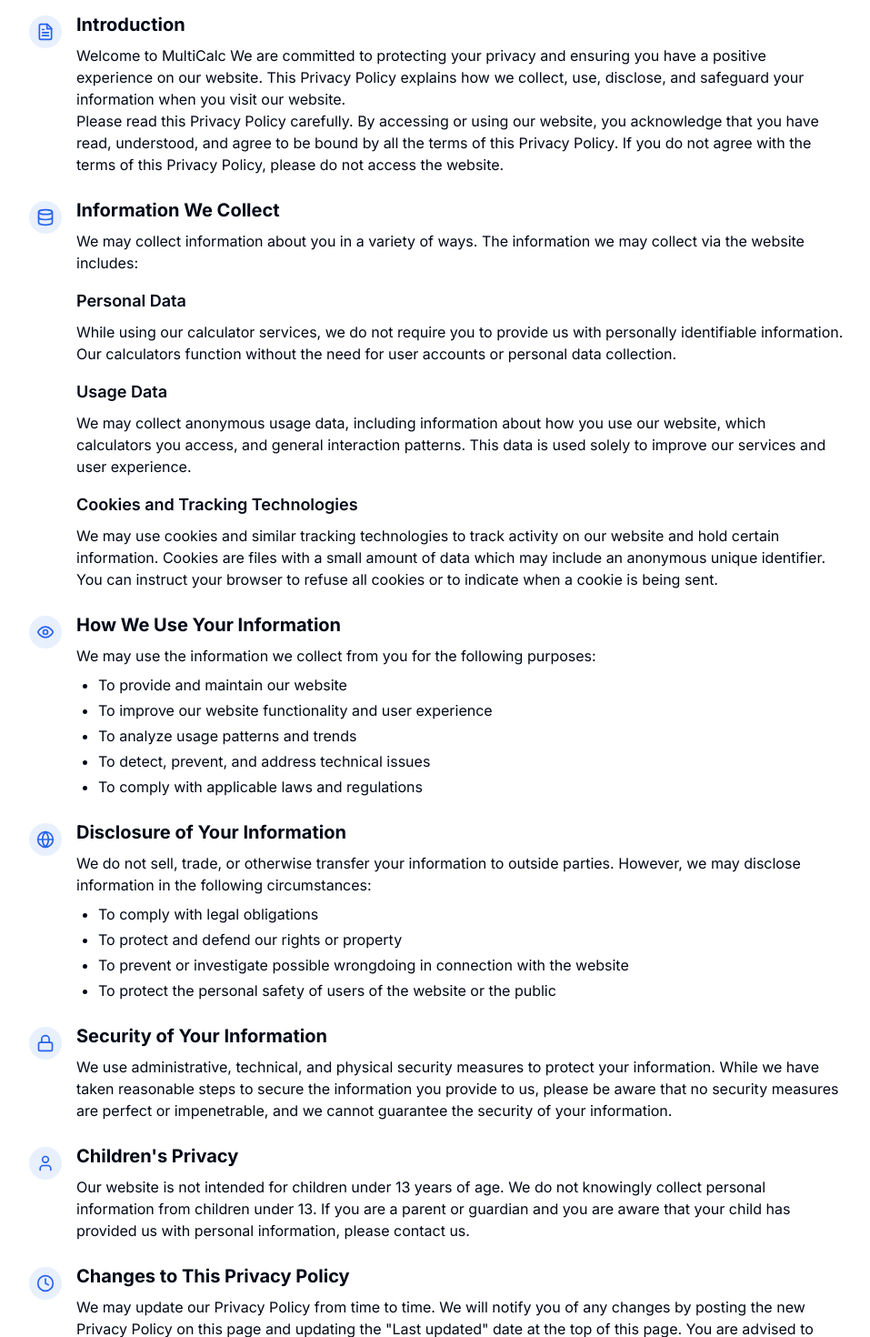
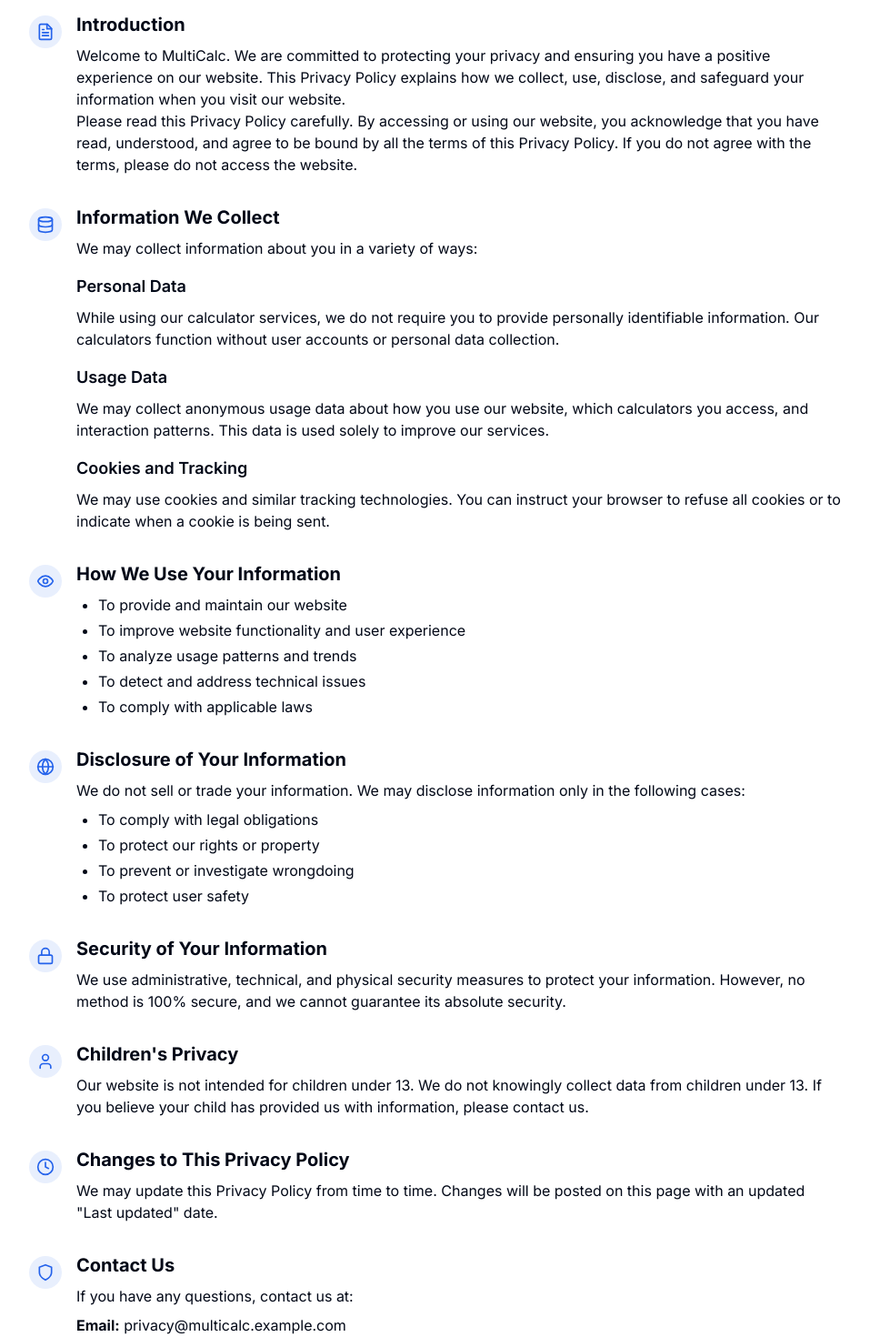
Before and after one commit to codewithdhruba01/MultiCalc, a React (Vite) app: page /privacy-policy in a window 1280 px wide. Shown: the part 200-1670 px from the top of the page at 91% size, without its empty margins (160-1117 px from the left). Built offline with nearby package versions, Linux system fonts and the light colour scheme.

Commit message:
feat: add smooth animation component using AOS for enhanced user experience

```diff
--- a/src/pages/BasicCalculators.tsx
+++ b/src/pages/BasicCalculators.tsx
@@ -9,7 +9,7 @@ export default function BasicCalculators() {
   const [activeCalculator, setActiveCalculator] = useState<'basic' | 'scientific' | 'percentage'>('basic')
 
   return (
-    <div className="py-8 md:py-12">
+    <div className="py-8 md:py-12" data-aos="fade-up">
       <Container>
         <div className="max-w-3xl mx-auto">
           <h1 className="text-3xl font-bold mb-2 text-center">Basic Calculators</h1>
--- a/src/pages/Home.tsx
+++ b/src/pages/Home.tsx
@@ -97,7 +97,7 @@ export default function Home() {
         </section>
 
         {/* Featured Calculator */}
-        <section className="mb-16" data-aos="fade-up">
+        <section className="mb-16" data-aos="zoom-in">
           <h2 className="text-3xl font-bold mb-8 text-center">Featured Calculator</h2>
           <div className="max-w-xl mx-auto">
             <Link to={featuredCalculators[0].link}>
@@ -205,7 +205,7 @@ export default function Home() {
         </section>
 
         {/* CTA Section */}
-        <section className="text-center p-8 bg-muted rounded-lg" data-aos="fade-up">
+        <section className="text-center p-8 bg-muted rounded-lg" data-aos="zoom-in">
           <h2 className="text-2xl font-bold mb-4">Ready to Calculate?</h2>
           <p className="text-muted-foreground mb-6 max-w-xl mx-auto">
             Explore our range of calculators and simplify your calculations today. No sign-up required!
--- a/src/pages/PrivacyPolicy.tsx
+++ b/src/pages/PrivacyPolicy.tsx
@@ -1,138 +1,193 @@
+import { useEffect } from 'react'
 import { Container } from '@/components/ui/Container'
+import AOS from 'aos'
+import 'aos/dist/aos.css'
 import { Shield, Clock, User, FileText, Lock, Eye, Database, Globe } from 'lucide-react'
 
 export default function PrivacyPolicy() {
+  useEffect(() => {
+    // Scroll to top when page loads
+    window.scrollTo(0, 0)
+
+    // Initialize AOS
+    AOS.init({
+      duration: 800,
+      once: true,
+    })
+  }, [])
+
   return (
     <div className="py-8 md:py-12">
       <Container>
         <div className="max-w-4xl mx-auto">
-          <div className="mb-8 text-center">
+          <div
+            className="mb-8 text-center"
+            data-aos="fade-up"
+          >
             <h1 className="text-3xl font-bold mb-2">Privacy Policy</h1>
-            <p className="text-muted-foreground">Last updated: {new Date().toLocaleDateString('en-US', { month: 'long', day: 'numeric', year: 'numeric' })}</p>
+            <p className="text-muted-foreground">
+              Last updated:{' '}
+              {new Date().toLocaleDateString('en-US', {
+                month: 'long',
+                day: 'numeric',
+                year: 'numeric',
+              })}
+            </p>
           </div>
 
-          <div className="prose prose-lg dark:prose-invert max-w-none">
-            <div className="flex items-start mb-6">
+          <div className="prose prose-lg dark:prose-invert max-w-none space-y-8">
+            {/* Introduction */}
+            <div
+              className="flex items-start"
+              data-aos="fade-up"
+              data-aos-delay="100"
+            >
               <div className="mr-4 mt-1 bg-primary/10 p-2 rounded-full">
                 <FileText className="h-5 w-5 text-primary" />
               </div>
               <div>
                 <h2 className="text-xl font-bold mb-2">Introduction</h2>
                 <p>
-                  Welcome to MultiCalc We are committed to protecting your privacy and ensuring you have a positive experience on our website. This Privacy Policy explains how we collect, use, disclose, and safeguard your information when you visit our website.
+                  Welcome to MultiCalc. We are committed to protecting your privacy and ensuring you have a positive experience on our website. This Privacy Policy explains how we collect, use, disclose, and safeguard your information when you visit our website.
                 </p>
                 <p>
-                  Please read this Privacy Policy carefully. By accessing or using our website, you acknowledge that you have read, understood, and agree to be bound by all the terms of this Privacy Policy. If you do not agree with the terms of this Privacy Policy, please do not access the website.
+                  Please read this Privacy Policy carefully. By accessing or using our website, you acknowledge that you have read, understood, and agree to be bound by all the terms of this Privacy Policy. If you do not agree with the terms, please do not access the website.
                 </p>
               </div>
             </div>
 
-            <div className="flex items-start mb-6">
+            {/* Information We Collect */}
+            <div
+              className="flex items-start"
+              data-aos="fade-up"
+              data-aos-delay="200"
+            >
               <div className="mr-4 mt-1 bg-primary/10 p-2 rounded-full">
                 <Database className="h-5 w-5 text-primary" />
               </div>
               <div>
                 <h2 className="text-xl font-bold mb-2">Information We Collect</h2>
-                <p>
-                  We may collect information about you in a variety of ways. The information we may collect via the website includes:
-                </p>
+                <p>We may collect information about you in a variety of ways:</p>
                 <h3 className="text-lg font-semibold mt-4 mb-2">Personal Data</h3>
                 <p>
-                  While using our calculator services, we do not require you to provide us with personally identifiable information. Our calculators function without the need for user accounts or personal data collection.
+                  While using our calculator services, we do not require you to provide personally identifiable information. Our calculators function without user accounts or personal data collection.
                 </p>
                 <h3 className="text-lg font-semibold mt-4 mb-2">Usage Data</h3>
                 <p>
-                  We may collect anonymous usage data, including information about how you use our website, which calculators you access, and general interaction patterns. This data is used solely to improve our services and user experience.
+                  We may collect anonymous usage data about how you use our website, which calculators you access, and interaction patterns. This data is used solely to improve our services.
                 </p>
-                <h3 className="text-lg font-semibold mt-4 mb-2">Cookies and Tracking Technologies</h3>
+                <h3 className="text-lg font-semibold mt-4 mb-2">Cookies and Tracking</h3>
                 <p>
-                  We may use cookies and similar tracking technologies to track activity on our website and hold certain information. Cookies are files with a small amount of data which may include an anonymous unique identifier. You can instruct your browser to refuse all cookies or to indicate when a cookie is being sent.
+                  We may use cookies and similar tracking technologies. You can instruct your browser to refuse all cookies or to indicate when a cookie is being sent.
                 </p>
               </div>
             </div>
 
-            <div className="flex items-start mb-6">
+            {/* How We Use Your Information */}
+            <div
+              className="flex items-start"
+              data-aos="fade-up"
+              data-aos-delay="300"
+            >
               <div className="mr-4 mt-1 bg-primary/10 p-2 rounded-full">
                 <Eye className="h-5 w-5 text-primary" />
               </div>
               <div>
                 <h2 className="text-xl font-bold mb-2">How We Use Your Information</h2>
-                <p>
-                  We may use the information we collect from you for the following purposes:
-                </p>
                 <ul className="list-disc pl-6 mt-2 space-y-1">
                   <li>To provide and maintain our website</li>
-                  <li>To improve our website functionality and user experience</li>
+                  <li>To improve website functionality and user experience</li>
                   <li>To analyze usage patterns and trends</li>
-                  <li>To detect, prevent, and address technical issues</li>
-                  <li>To comply with applicable laws and regulations</li>
+                  <li>To detect and address technical issues</li>
+                  <li>To comply with applicable laws</li>
                 </ul>
               </div>
             </div>
 
-            <div className="flex items-start mb-6">
+            {/* Disclosure */}
+            <div
+              className="flex items-start"
+              data-aos="fade-up"
+              data-aos-delay="400"
+            >
               <div className="mr-4 mt-1 bg-primary/10 p-2 rounded-full">
                 <Globe className="h-5 w-5 text-primary" />
               </div>
               <div>
                 <h2 className="text-xl font-bold mb-2">Disclosure of Your Information</h2>
-                <p>
-                  We do not sell, trade, or otherwise transfer your information to outside parties. However, we may disclose information in the following circumstances:
-                </p>
+                <p>We do not sell or trade your information. We may disclose information only in the following cases:</p>
                 <ul className="list-disc pl-6 mt-2 space-y-1">
                   <li>To comply with legal obligations</li>
-                  <li>To protect and defend our rights or property</li>
-                  <li>To prevent or investigate possible wrongdoing in connection with the website</li>
-                  <li>To protect the personal safety of users of the website or the public</li>
+                  <li>To protect our rights or property</li>
+                  <li>To prevent or investigate wrongdoing</li>
+                  <li>To protect user safety</li>
                 </ul>
               </div>
             </div>
 
-            <div className="flex items-start mb-6">
+            {/* Security */}
+            <div
+              className="flex items-start"
+              data-aos="fade-up"
+              data-aos-delay="500"
+            >
               <div className="mr-4 mt-1 bg-primary/10 p-2 rounded-full">
                 <Lock className="h-5 w-5 text-primary" />
               </div>
               <div>
                 <h2 className="text-xl font-bold mb-2">Security of Your Information</h2>
                 <p>
-                  We use administrative, technical, and physical security measures to protect your information. While we have taken reasonable steps to secure the information you provide to us, please be aware that no security measures are perfect or impenetrable, and we cannot guarantee the security of your information.
+                  We use administrative, technical, and physical security measures to protect your information. However, no method is 100% secure, and we cannot guarantee its absolute security.
                 </p>
               </div>
             </div>
 
-            <div className="flex items-start mb-6">
+            {/* Children's Privacy */}
+            <div
+              className="flex items-start"
+              data-aos="fade-up"
+              data-aos-delay="600"
+            >
               <div className="mr-4 mt-1 bg-primary/10 p-2 rounded-full">
                 <User className="h-5 w-5 text-primary" />
               </div>
               <div>
                 <h2 className="text-xl font-bold mb-2">Children's Privacy</h2>
                 <p>
-                  Our website is not intended for children under 13 years of age. We do not knowingly collect personal information from children under 13. If you are a parent or guardian and you are aware that your child has provided us with personal information, please contact us.
+                  Our website is not intended for children under 13. We do not knowingly collect data from children under 13. If you believe your child has provided us with information, please contact us.
                 </p>
               </div>
             </div>
 
-            <div className="flex items-start mb-6">
+            {/* Changes */}
+            <div
+              className="flex items-start"
+              data-aos="fade-up"
+              data-aos-delay="700"
+            >
               <div className="mr-4 mt-1 bg-primary/10 p-2 rounded-full">
                 <Clock className="h-5 w-5 text-primary" />
               </div>
               <div>
                 <h2 className="text-xl font-bold mb-2">Changes to This Privacy Policy</h2>
                 <p>
-                  We may update our Privacy Policy from time to time. We will notify you of any changes by posting the new Privacy Policy on this page and updating the "Last updated" date at the top of this page. You are advised to review this Privacy Policy periodically for any changes.
+                  We may update this Privacy Policy from time to time. Changes will be posted on this page with an updated "Last updated" date.
                 </p>
               </div>
             </div>
 
-            <div className="flex items-start mb-6">
+            {/* Contact */}
+            <div
+              className="flex items-start"
+              data-aos="fade-up"
+              data-aos-delay="800"
+            >
               <div className="mr-4 mt-1 bg-primary/10 p-2 rounded-full">
                 <Shield className="h-5 w-5 text-primary" />
               </div>
               <div>
                 <h2 className="text-xl font-bold mb-2">Contact Us</h2>
-                <p>
-                  If you have any questions about this Privacy Policy, please contact us at:
-                </p>
+                <p>If you have any questions, contact us at:</p>
                 <p className="mt-2">
                   <strong>Email:</strong> privacy@multicalc.example.com
                 </p>
--- a/src/pages/TermsOfService.tsx
+++ b/src/pages/TermsOfService.tsx
@@ -1,27 +1,42 @@
 import { Container } from '@/components/ui/Container'
+import AOS from 'aos'
+import { useEffect } from 'react'
+import 'aos/dist/aos.css'
 import { FileText, AlertTriangle, Scale, Shield, Ban, Globe, Clock } from 'lucide-react'
 
 export default function TermsOfService() {
+  useEffect(() => {
+      // Scroll to top when page loads
+      window.scrollTo(0, 0)
+
+      // Initialize AOS
+      AOS.init({
+        duration: 800,
+        once: true,
+      })
+    }, [])
   return (
     <div className="py-8 md:py-12">
       <Container>
-        <div className="max-w-4xl mx-auto">
+        <div className="max-w-4xl mx-auto"
+
+        >
           <div className="mb-8 text-center">
             <h1 className="text-3xl font-bold mb-2">Terms of Service</h1>
             <p className="text-muted-foreground">Last updated: {new Date().toLocaleDateString('en-US', { month: 'long', day: 'numeric', year: 'numeric' })}</p>
           </div>
 
-          <div className="prose prose-lg dark:prose-invert max-w-none">
+          <div className="prose prose-lg dark:prose-invert max-w-none" data-aos="fade-up">
             <div className="flex items-start mb-6">
               <div className="mr-4 mt-1 bg-primary/10 p-2 rounded-full">
                 <FileText className="h-5 w-5 text-primary" />
               </div>
               <div>
-                <h2 className="text-xl font-bold mb-2">Introduction</h2>
-                <p>
+                <h2 className="text-xl font-bold mb-2" data-aos="fade-up">Introduction</h2>
+                <p className="font-xl" data-aos="fade-up">
                   Welcome to MultiCalc. These Terms of Service ("Terms") govern your access to and use of our website, including any content, functionality, and services offered on or through our website.
                 </p>
-                <p>
+                <p className="font-xl" data-aos="fade-up">
                   Please read these Terms carefully before using our website. By accessing or using our website, you agree to be bound by these Terms. If you do not agree to these Terms, you must not access or use our website.
                 </p>
               </div>
@@ -32,13 +47,13 @@ export default function TermsOfService() {
                 <Globe className="h-5 w-5 text-primary" />
               </div>
               <div>
-                <h2 className="text-xl font-bold mb-2">Use of Our Website</h2>
-                <h3 className="text-lg font-semibold mt-4 mb-2">Eligibility</h3>
-                <p>
+                <h2 className="text-xl font-bold mb-2" data-aos="fade-up">Use of Our Website</h2>
+                <h3 className="text-lg font-semibold mt-4 mb-2" data-aos="fade-up">Eligibility</h3>
+                <p className="font-xl" data-aos="fade-up">
                   You must be at least 13 years old to use our website. By using our website, you represent and warrant that you meet this requirement.
                 </p>
-                <h3 className="text-lg font-semibold mt-4 mb-2">License</h3>
-                <p>
+                <h3 className="text-lg font-semibold mt-4 mb-2" data-aos="fade-up">License</h3>
+                <p className="font-xl" data-aos="fade-up">
                   Subject to these Terms, we grant you a limited, non-exclusive, non-transferable, and revocable license to access and use our website for your personal, non-commercial use.
                 </p>
               </div>
@@ -50,10 +65,10 @@ export default function TermsOfService() {
               </div>
               <div>
                 <h2 className="text-xl font-bold mb-2">Prohibited Activities</h2>
-                <p>
+                <p className="font-xl" data-aos="fade-up">
                   You agree not to engage in any of the following prohibited activities:
                 </p>
-                <ul className="list-disc pl-6 mt-2 space-y-1">
+                <ul className="list-disc pl-6 mt-2 space-y-1" data-aos="fade-up">
                   <li>Using the website for any illegal purpose or in violation of any local, state, national, or international law</li>
                   <li>Attempting to interfere with, compromise the system integrity or security, or decipher any transmissions to or from the servers running the website</li>
                   <li>Using the website in a manner that could disable, overburden, damage, or impair the site</li>
@@ -70,11 +85,11 @@ export default function TermsOfService() {
                 <AlertTriangle className="h-5 w-5 text-primary" />
               </div>
               <div>
-                <h2 className="text-xl font-bold mb-2">Disclaimer of Warranties</h2>
-                <p>
+                <h2 className="text-xl font-bold mb-2" data-aos="fade-up">Disclaimer of Warranties</h2>
+                <p className="font-xl" data-aos="fade-up">
                   THE WEBSITE IS PROVIDED ON AN "AS IS" AND "AS AVAILABLE" BASIS, WITHOUT ANY WARRANTIES OF ANY KIND, EITHER EXPRESS OR IMPLIED. NEITHER MULTICALC NOR ANY PERSON ASSOCIATED WITH MULTICALC MAKES ANY WARRANTY OR REPRESENTATION WITH RESPECT TO THE COMPLETENESS, SECURITY, RELIABILITY, QUALITY, ACCURACY, OR AVAILABILITY OF THE WEBSITE.
                 </p>
-                <p className="mt-2">
+                <p className="mt-2" data-aos="fade-up">
                   WITHOUT LIMITING THE FOREGOING, NEITHER MULTICALC NOR ANYONE ASSOCIATED WITH MULTICALC REPRESENTS OR WARRANTS THAT THE WEBSITE WILL BE ACCURATE, RELIABLE, ERROR-FREE, OR UNINTERRUPTED, THAT DEFECTS WILL BE CORRECTED, THAT THE WEBSITE OR THE SERVER THAT MAKES IT AVAILABLE ARE FREE OF VIRUSES OR OTHER HARMFUL COMPONENTS.
                 </p>
               </div>
@@ -85,8 +100,8 @@ export default function TermsOfService() {
                 <Scale className="h-5 w-5 text-primary" />
               </div>
               <div>
-                <h2 className="text-xl font-bold mb-2">Limitation of Liability</h2>
-                <p>
+                <h2 className="text-xl font-bold mb-2" data-aos="fade-up">Limitation of Liability</h2>
+                <p className="font-xl" data-aos="fade-up">
                   TO THE FULLEST EXTENT PROVIDED BY LAW, IN NO EVENT WILL MULTICALC, ITS AFFILIATES, OR THEIR LICENSORS, SERVICE PROVIDERS, EMPLOYEES, AGENTS, OFFICERS, OR DIRECTORS BE LIABLE FOR DAMAGES OF ANY KIND, UNDER ANY LEGAL THEORY, ARISING OUT OF OR IN CONNECTION WITH YOUR USE, OR INABILITY TO USE, THE WEBSITE, INCLUDING ANY DIRECT, INDIRECT, SPECIAL, INCIDENTAL, CONSEQUENTIAL, OR PUNITIVE DAMAGES.
                 </p>
               </div>
@@ -97,8 +112,8 @@ export default function TermsOfService() {
                 <Shield className="h-5 w-5 text-primary" />
               </div>
               <div>
-                <h2 className="text-xl font-bold mb-2">Indemnification</h2>
-                <p>
+                <h2 className="text-xl font-bold mb-2" data-aos="fade-up">Indemnification</h2>
+                <p className="font-xl" data-aos="fade-up">
                   You agree to defend, indemnify, and hold harmless MultiCalc, its affiliates, licensors, and service providers, and its and their respective officers, directors, employees, contractors, agents, licensors, suppliers, successors, and assigns from and against any claims, liabilities, damages, judgments, awards, losses, costs, expenses, or fees (including reasonable attorneys' fees) arising out of or relating to your violation of these Terms or your use of the website.
                 </p>
               </div>
@@ -109,8 +124,8 @@ export default function TermsOfService() {
                 <Clock className="h-5 w-5 text-primary" />
               </div>
               <div>
-                <h2 className="text-xl font-bold mb-2">Changes to These Terms</h2>
-                <p>
+                <h2 className="text-xl font-bold mb-2" data-aos="fade-up">Changes to These Terms</h2>
+                <p className="font-xl" data-aos="fade-up">
                   We may revise and update these Terms from time to time in our sole discretion. All changes are effective immediately when we post them, and apply to all access to and use of the website thereafter. Your continued use of the website following the posting of revised Terms means that you accept and agree to the changes.
                 </p>
               </div>
@@ -121,11 +136,11 @@ export default function TermsOfService() {
                 <FileText className="h-5 w-5 text-primary" />
               </div>
               <div>
-                <h2 className="text-xl font-bold mb-2">Contact Us</h2>
-                <p>
+                <h2 className="text-xl font-bold mb-2" data-aos="fade-up">Contact Us</h2>
+                <p className="font-xl" data-aos="fade-up">
                   If you have any questions about these Terms of Service, please contact us at:
                 </p>
-                <p className="mt-2">
+                <p className="mt-2" data-aos="fade-up">
                   <strong>Email:</strong> terms@multicalc.example.com
                 </p>
               </div>
```
Also changed, not shown: src/components/calculators/AgeCalculator.tsx (+14 -1 lines), src/components/calculators/BasicCalculator.tsx (+14 -2 lines), src/components/calculators/UnitConverter.tsx (+15 -1 lines), src/pages/Contact.tsx (+17 -5 lines), src/pages/DetailedAgeCalculator.tsx (+13 -1 lines), src/pages/FinancialCalculators.tsx (+9 -2 lines), src/pages/HealthCalculators.tsx (+14 -1 lines).
